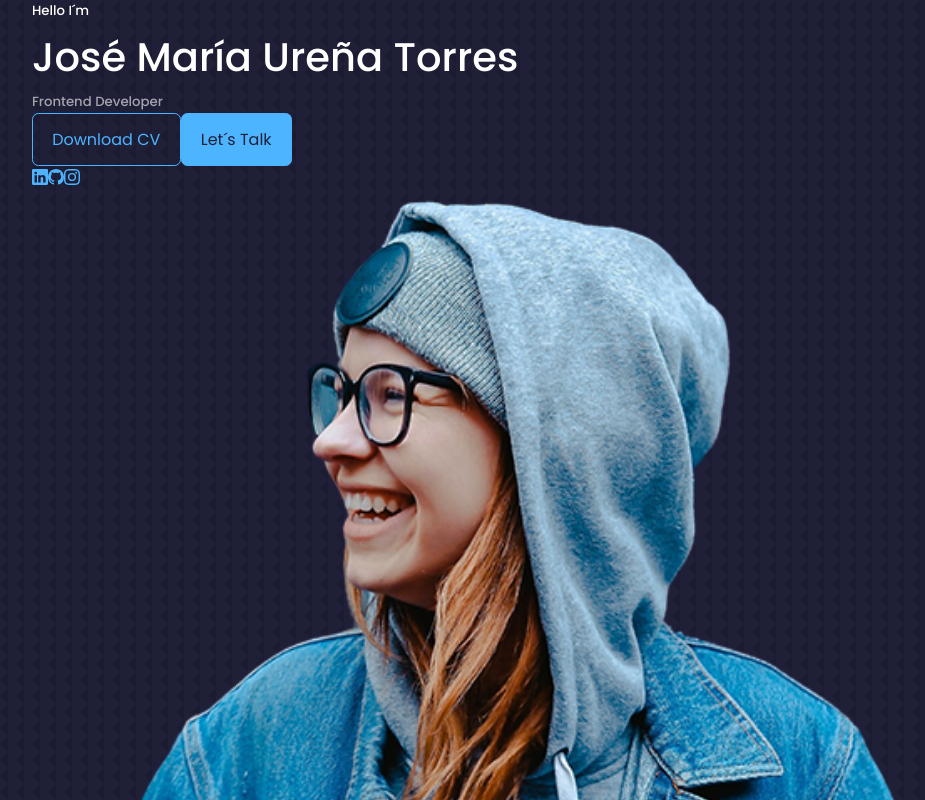
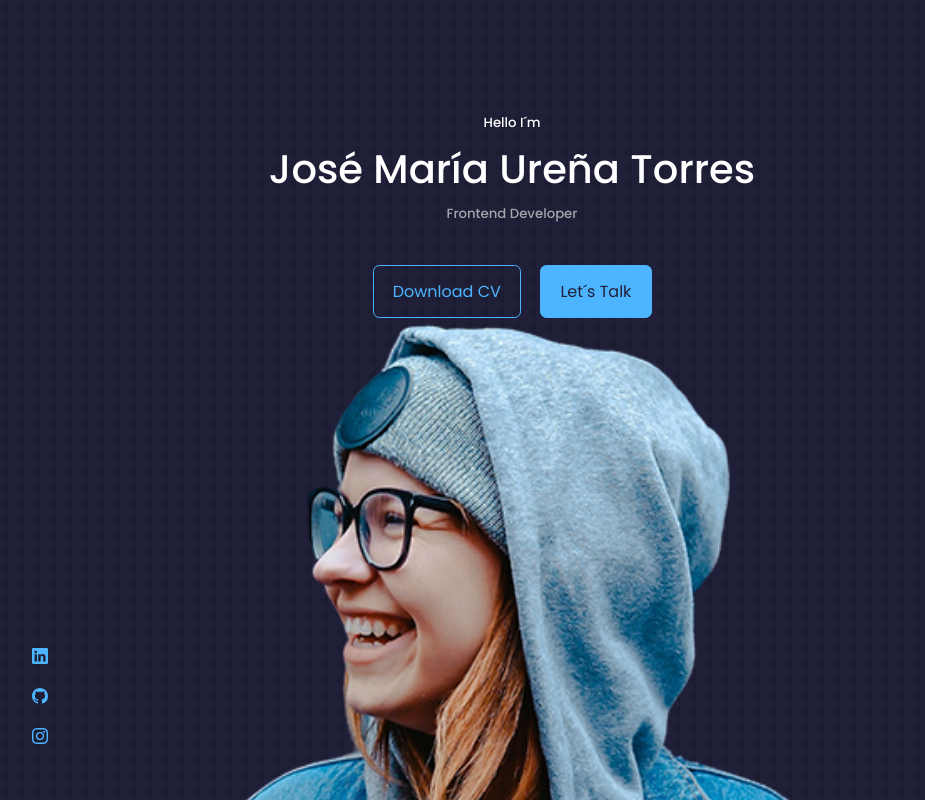
Before and after one commit to JMUT1/react-portfolio-website, a React (Create React App) app: page / in a window 1280 px wide. Shown: the top 800 px of the page, without its empty margins (128-1053 px from the left). Built offline with nearby package versions, Linux system fonts and the light colour scheme.

Commit message:
css of header component

```diff
--- a/src/components/header/header.css
+++ b/src/components/header/header.css
@@ -0,0 +1,32 @@
+header {
+  height: 100vh;
+  padding-top: 7rem;
+  overflow: hidden;
+}
+
+.header__container {
+  text-align: center;
+  height: 100%;
+  position: relative;
+}
+
+/* ====================CTA =================== */
+
+.cta {
+  margin-top: 2.5rem;
+  display: flex;
+  gap: 1.2rem;
+  justify-content: center;
+}
+
+/* ====================SOCIALS =================== */
+
+.header__socials {
+  display: flex;
+  flex-direction: column;
+  align-items: center;
+  gap: 0.8rem;
+  position: absolute;
+  left: 0;
+  bottom: 3rem;
+}
```
